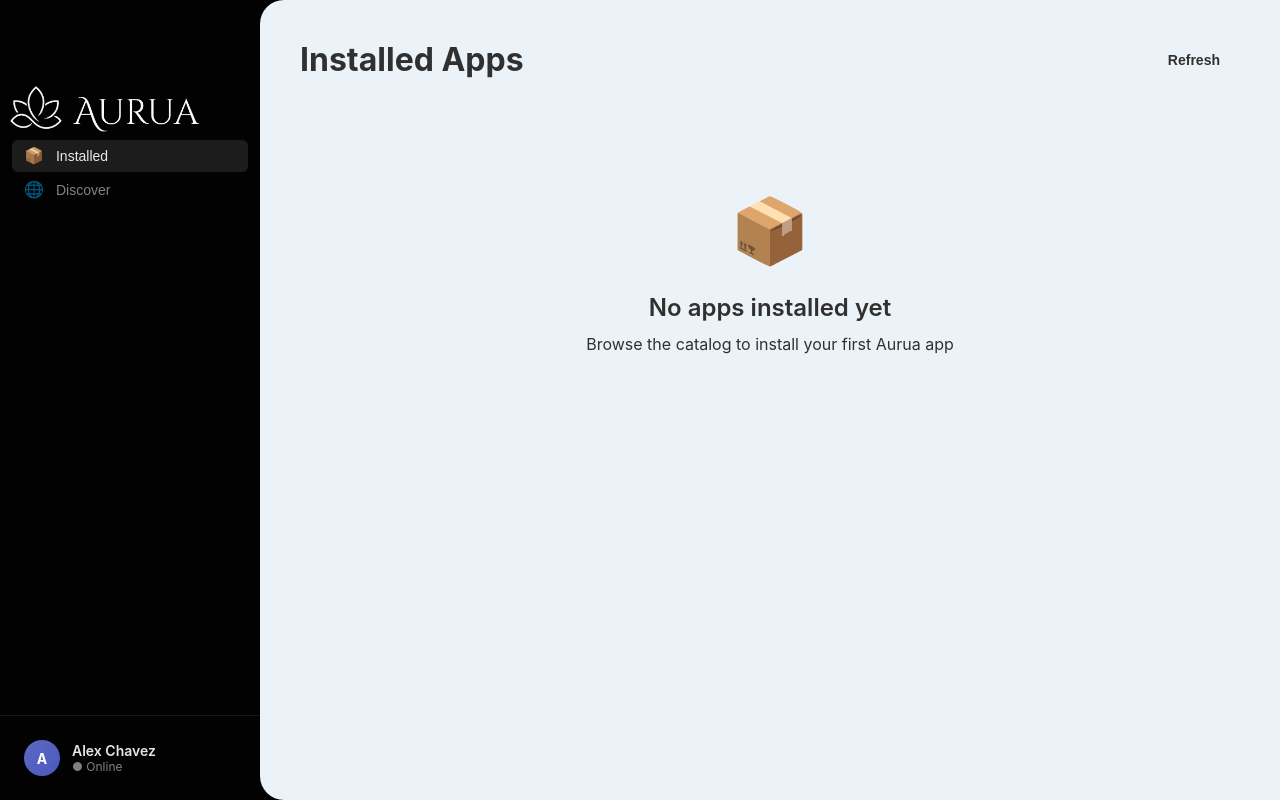
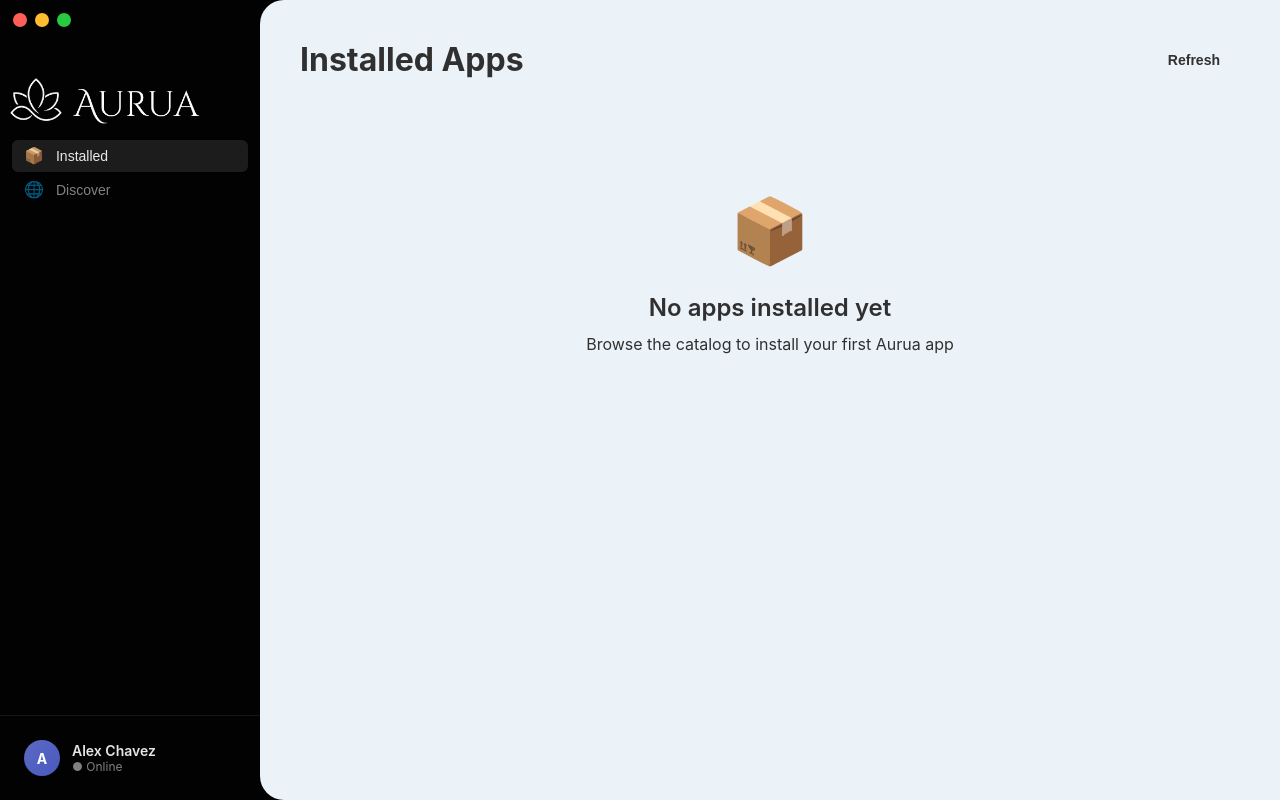
Before and after one commit to AuruaHQ/aurua-dock, a React (Vite) app: page / in a window 1280 px wide. Built offline with nearby package versions, Linux system fonts and the light colour scheme.

Commit message:
Add TrafficLights component with own folder structure, make bigger, and move logo closer

```diff
--- a/src/components/Logo/Logo.css
+++ b/src/components/Logo/Logo.css
@@ -1,6 +1,6 @@
 .logo {
   position: absolute;
-  top: 48px;
+  top: 40px;
   left: 0;
   width: 260px;
   display: flex;
--- a/src/components/TitleBar/TitleBar.tsx
+++ b/src/components/TitleBar/TitleBar.tsx
@@ -1,9 +1,10 @@
+import { TrafficLights } from '../TrafficLights/TrafficLights';
 import './TitleBar.css';
 
 export function TitleBar() {
   return (
     <div className="titlebar">
-      {/* macOS traffic lights area */}
+      <TrafficLights />
     </div>
   );
 }
--- /dev/null
+++ b/src/components/TrafficLights/TrafficLights.css
@@ -0,0 +1,33 @@
+.traffic-lights {
+  position: fixed;
+  top: 13px;
+  left: 13px;
+  display: flex;
+  gap: 8px;
+  z-index: 200;
+  pointer-events: auto;
+}
+
+.traffic-light {
+  width: 14px;
+  height: 14px;
+  border-radius: 50%;
+  cursor: pointer;
+  transition: opacity 0.15s ease;
+}
+
+.traffic-light:hover {
+  opacity: 0.8;
+}
+
+.traffic-light-close {
+  background: #ff5f57;
+}
+
+.traffic-light-minimize {
+  background: #febc2e;
+}
+
+.traffic-light-maximize {
+  background: #28c840;
+}
--- /dev/null
+++ b/src/components/TrafficLights/TrafficLights.tsx
@@ -0,0 +1,11 @@
+import './TrafficLights.css';
+
+export function TrafficLights() {
+  return (
+    <div className="traffic-lights">
+      <div className="traffic-light traffic-light-close"></div>
+      <div className="traffic-light traffic-light-minimize"></div>
+      <div className="traffic-light traffic-light-maximize"></div>
+    </div>
+  );
+}
```
